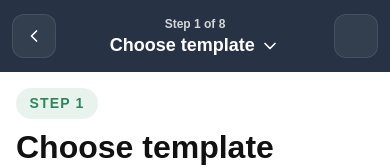
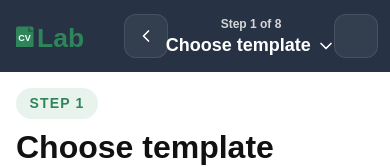
Before and after one commit to MishaKompaniec/make-cv, a Next.js app: page /cv-builder/1 in a window 390 px wide. Shown: the top 167 px of the page. Built offline with nearby package versions, Linux system fonts and the light colour scheme; no server answers; a web font is replaced by a local one; what @react-pdf/renderer would draw is missing.

Commit message:
refactor: add responsive padding to dashboard container, add Logo component to sidebar with responsive sizing, remove unused userEmail prop from CheckoutButtons, and add blank lines after external imports for consistency

```diff
--- a/src/app/(private)/page.module.scss
+++ b/src/app/(private)/page.module.scss
@@ -2,6 +2,10 @@
 
 .container {
   padding: 2rem;
+
+  @media (max-width: $breakpoint-tablet) {
+    padding: 1rem;
+  }
 }
 
 .grid {
--- a/src/app/api/checkout/route.ts
+++ b/src/app/api/checkout/route.ts
@@ -1,5 +1,6 @@
 import { NextResponse } from "next/server";
 import Stripe from "stripe";
+
 import { getServerAuthSession } from "@/auth";
 
 export const runtime = "nodejs";
--- a/src/app/api/export/permission/route.ts
+++ b/src/app/api/export/permission/route.ts
@@ -1,4 +1,5 @@
 import { NextResponse } from "next/server";
+
 import { getServerAuthSession } from "@/auth";
 import { prisma } from "@/lib/prisma";
 
--- a/src/app/api/webhook/stripe/route.ts
+++ b/src/app/api/webhook/stripe/route.ts
@@ -1,5 +1,6 @@
 import { NextResponse } from "next/server";
 import Stripe from "stripe";
+
 import { prisma } from "@/lib/prisma";
 
 export const runtime = "nodejs";
--- a/src/components/CheckoutButtons.tsx
+++ b/src/components/CheckoutButtons.tsx
@@ -1,10 +1,6 @@
 "use client";
 
-export default function CheckoutButtons({
-  userEmail: _userEmail,
-}: {
-  userEmail: string;
-}) {
+export default function CheckoutButtons() {
   async function buy(plan: "day" | "week" | "lifetime") {
     const res = await fetch("/api/checkout", {
       method: "POST",
--- /dev/null
+++ b/src/components/sidebar/Logo.tsx
@@ -0,0 +1,37 @@
+export function Logo() {
+  return (
+    <svg
+      width="100%"
+      height="100%"
+      viewBox="0 0 160 43"
+      xmlns="http://www.w3.org/2000/svg"
+    >
+      <rect x="0" y="3" width="35" height="45" rx="4" ry="4" fill="#2f855a" />
+
+      <polygon points="24,3 35,14 24,14" fill="#276749" />
+
+      <text
+        x="17"
+        y="28"
+        fill="#ffffff"
+        fontWeight="700"
+        fontSize="18"
+        textAnchor="middle"
+        alignmentBaseline="middle"
+      >
+        CV
+      </text>
+
+      <text
+        x="42"
+        y="29"
+        fill="#2f855a"
+        fontWeight="800"
+        fontSize="53"
+        alignmentBaseline="middle"
+      >
+        Lab
+      </text>
+    </svg>
+  );
+}
--- a/src/components/sidebar/sidebar.module.scss
+++ b/src/components/sidebar/sidebar.module.scss
@@ -13,13 +13,17 @@
   z-index: 100;
 }
 
-.logo {
-  padding: 1rem 1rem;
-  font-size: 1.25rem;
-  font-weight: 700;
-  color: $white;
-  text-decoration: none;
+.header {
+  padding: 1rem;
+  display: flex;
+  align-items: center;
+  justify-content: center;
   border-bottom: 1px solid rgba(255, 255, 255, 0.1);
+
+  svg {
+    width: 100px;
+    height: auto;
+  }
 }
 
 @media (max-width: $breakpoint-tablet) {
@@ -35,9 +39,13 @@
     align-items: center;
   }
 
-  .logo {
+  .header {
     border-bottom: 0;
-    padding: 1rem 1rem;
+    padding: 1rem;
+
+    svg {
+      width: 80px;
+    }
   }
 }
 
--- a/src/components/sidebar/sidebar.tsx
+++ b/src/components/sidebar/sidebar.tsx
@@ -6,6 +6,7 @@ import { useEffect } from "react";
 
 import { AccountSidebar } from "./AccountSidebar/account-sidebar";
 import { CreateFlowSidebar } from "./CreateFlowSidebar/create-flow-sidebar";
+import { Logo } from "./Logo";
 import styles from "./sidebar.module.scss";
 
 export function Sidebar() {
@@ -23,8 +24,8 @@ export function Sidebar() {
 
   return (
     <aside key={pathname} className={styles.sidebar}>
-      <Link href="/" className={styles.logo}>
-        Makemycv
+      <Link href="/" className={styles.header}>
+        <Logo />
       </Link>
 
       {isCreateFlow && cvId ? (
```
